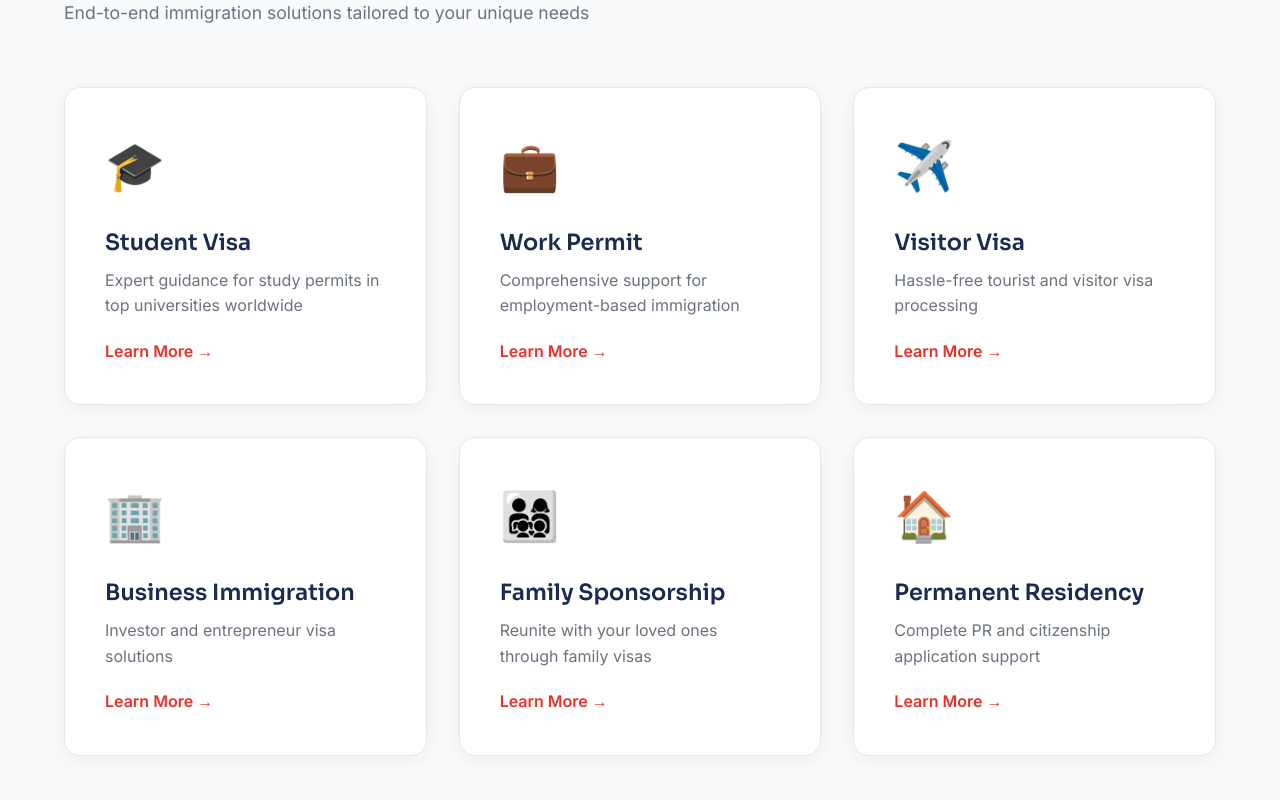
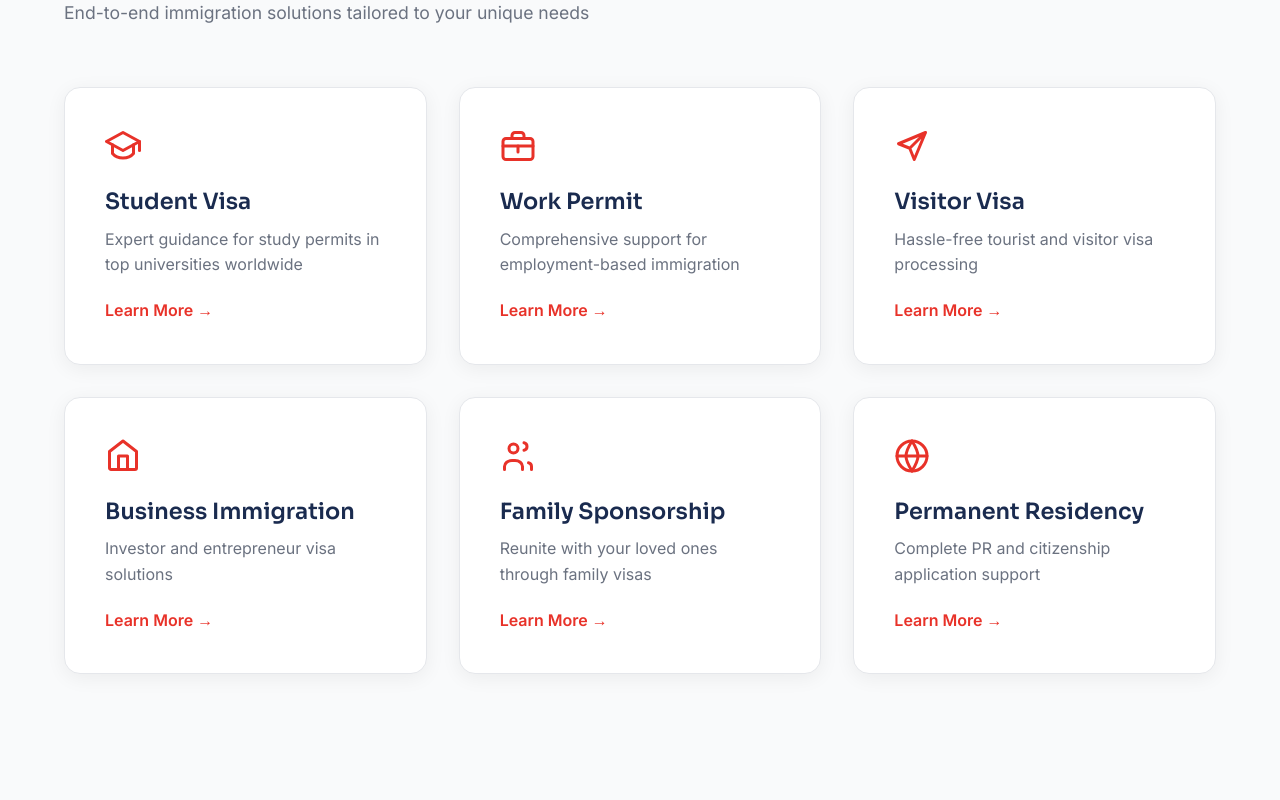
Before and after one commit to SocialThekaAccess/GVGlobalVisaconnect, a React (Vite) app: page / in a window 1280 px wide. Shown: the part 1280-2080 px from the top of the page. Built offline with nearby package versions, Linux system fonts and the light colour scheme.

Commit message:
Add consultant image to Why Choose Us section, update service SVG icons

```diff
--- a/src/App.css
+++ b/src/App.css
@@ -164,6 +164,10 @@
   color: white;
   padding: 80px 24px;
   text-align: left;
+  display: flex;
+  justify-content: flex-start;
+  align-items: center;
+  width: 100%;
 }
 
 .hero-text {
@@ -363,8 +367,15 @@
 }
 
 .service-icon {
-  font-size: 3rem;
+  width: 36px;
+  height: 36px;
   margin-bottom: 24px;
+  color: var(--accent);
+}
+
+.service-icon svg {
+  width: 100%;
+  height: 100%;
 }
 
 .service-card h3 {
--- a/src/App.jsx
+++ b/src/App.jsx
@@ -1,6 +1,7 @@
 import { useState, useEffect } from 'react'
 import logo from './assets/GVC-logo.png'
 import heroImg from './assets/HerosectionImg.png'
+import consultantImg from './assets/consulatant.png'
 import './App.css'
 
 function App() {
@@ -19,32 +20,68 @@ function App() {
     {
       title: 'Student Visa',
       description: 'Expert guidance for study permits in top universities worldwide',
-      icon: '🎓'
+      icon: (
+        <svg viewBox="0 0 24 24" fill="none" xmlns="http://www.w3.org/2000/svg">
+          <path d="M12 3L1 9L12 15L23 9L12 3Z" stroke="currentColor" strokeWidth="2" strokeLinecap="round" strokeLinejoin="round"/>
+          <path d="M5 11.09V17C5 17 7.5 20 12 20C16.5 20 19 17 19 17V11.09" stroke="currentColor" strokeWidth="2" strokeLinecap="round" strokeLinejoin="round"/>
+          <path d="M23 9V15" stroke="currentColor" strokeWidth="2" strokeLinecap="round"/>
+        </svg>
+      )
     },
     {
       title: 'Work Permit',
       description: 'Comprehensive support for employment-based immigration',
-      icon: '💼'
+      icon: (
+        <svg viewBox="0 0 24 24" fill="none" xmlns="http://www.w3.org/2000/svg">
+          <rect x="2" y="7" width="20" height="14" rx="2" stroke="currentColor" strokeWidth="2" strokeLinecap="round" strokeLinejoin="round"/>
+          <path d="M16 7V5C16 3.9 15.1 3 14 3H10C8.9 3 8 3.9 8 5V7" stroke="currentColor" strokeWidth="2" strokeLinecap="round" strokeLinejoin="round"/>
+          <line x1="12" y1="12" x2="12" y2="16" stroke="currentColor" strokeWidth="2" strokeLinecap="round"/>
+          <line x1="2" y1="12" x2="22" y2="12" stroke="currentColor" strokeWidth="2" strokeLinecap="round"/>
+        </svg>
+      )
     },
     {
       title: 'Visitor Visa',
       description: 'Hassle-free tourist and visitor visa processing',
-      icon: '✈️'
+      icon: (
+        <svg viewBox="0 0 24 24" fill="none" xmlns="http://www.w3.org/2000/svg">
+          <path d="M21 3L3 10.5L10.5 13.5M21 3L13.5 21L10.5 13.5M21 3L10.5 13.5" stroke="currentColor" strokeWidth="2" strokeLinecap="round" strokeLinejoin="round"/>
+        </svg>
+      )
     },
     {
       title: 'Business Immigration',
       description: 'Investor and entrepreneur visa solutions',
-      icon: '🏢'
+      icon: (
+        <svg viewBox="0 0 24 24" fill="none" xmlns="http://www.w3.org/2000/svg">
+          <path d="M3 9L12 2L21 9V20C21 20.55 20.55 21 20 21H4C3.45 21 3 20.55 3 20V9Z" stroke="currentColor" strokeWidth="2" strokeLinecap="round" strokeLinejoin="round"/>
+          <path d="M9 21V12H15V21" stroke="currentColor" strokeWidth="2" strokeLinecap="round" strokeLinejoin="round"/>
+        </svg>
+      )
     },
     {
       title: 'Family Sponsorship',
       description: 'Reunite with your loved ones through family visas',
-      icon: '👨‍👩‍👧‍👦'
+      icon: (
+        <svg viewBox="0 0 24 24" fill="none" xmlns="http://www.w3.org/2000/svg">
+          <circle cx="9" cy="7" r="3" stroke="currentColor" strokeWidth="2"/>
+          <path d="M3 21V19C3 16.79 5.24 15 8 15H10C12.76 15 15 16.79 15 19V21" stroke="currentColor" strokeWidth="2" strokeLinecap="round"/>
+          <path d="M16 3.13C17.16 3.35 18 4.38 18 5.63C18 6.87 17.16 7.9 16 8.12" stroke="currentColor" strokeWidth="2" strokeLinecap="round"/>
+          <path d="M21 21V19C20.99 17.76 20.15 16.73 19 16.5" stroke="currentColor" strokeWidth="2" strokeLinecap="round"/>
+        </svg>
+      )
     },
     {
       title: 'Permanent Residency',
       description: 'Complete PR and citizenship application support',
-      icon: '🏠'
+      icon: (
+        <svg viewBox="0 0 24 24" fill="none" xmlns="http://www.w3.org/2000/svg">
+          <circle cx="12" cy="12" r="10" stroke="currentColor" strokeWidth="2"/>
+          <path d="M2 12H22" stroke="currentColor" strokeWidth="2" strokeLinecap="round"/>
+          <path d="M12 2C9.5 6 8 9 8 12C8 15 9.5 18 12 22" stroke="currentColor" strokeWidth="2" strokeLinecap="round"/>
+          <path d="M12 2C14.5 6 16 9 16 12C16 15 14.5 18 12 22" stroke="currentColor" strokeWidth="2" strokeLinecap="round"/>
+        </svg>
+      )
     }
   ]
 
@@ -225,7 +262,7 @@ function App() {
           <div className="why-grid">
             <div className="why-image">
               <div className="why-image-placeholder">
-                <img src={heroImg} alt="Expert Team" />
+                <img src={consultantImg} alt="Expert Team" />
               </div>
             </div>
             <div className="why-content">
```
Also changed, not shown: src/assets/consulatant.png (added).
